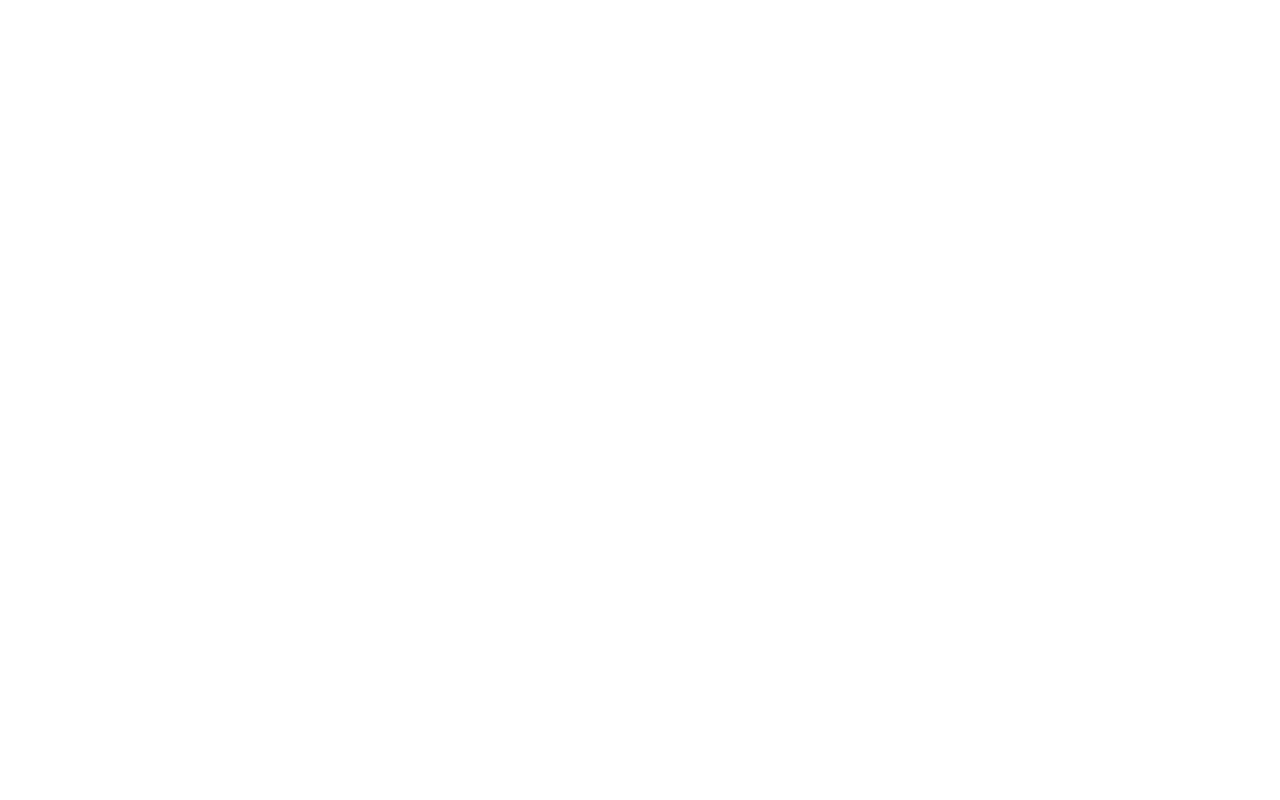
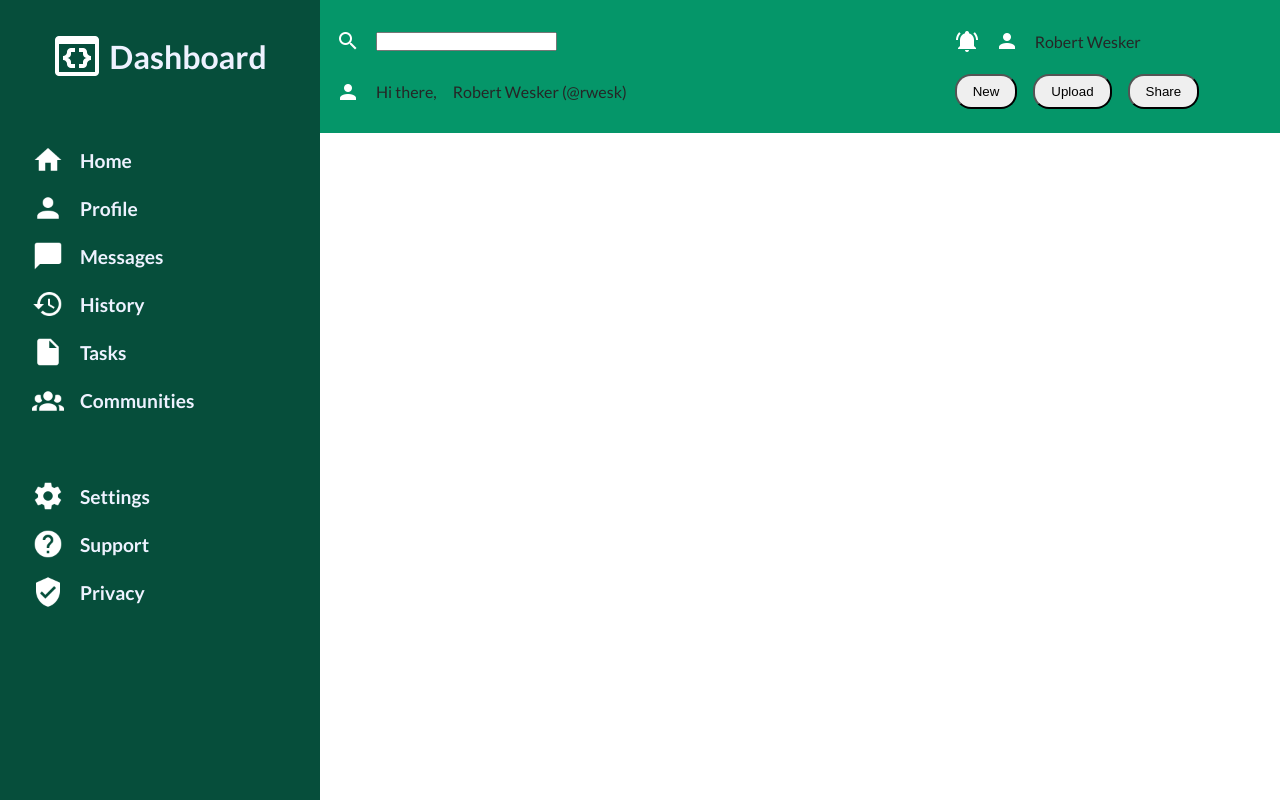
Before and after one commit to dascruz/admin-dashboard, a plain HTML site: page index.html in a window 1280 px wide. Drawn offline with Linux system fonts and the light colour scheme.

Commit message:
Layout sidebar and header

```diff
--- a/index.html
+++ b/index.html
@@ -10,19 +10,75 @@
 <body>
   <div class="container">
     <div class="sidebar">
-      <div class="logo"></div>
+      <div class="logo">
+        <img src="icons/logo.png" alt="logo">
+        <h1>Dashboard</h1>
+      </div>
       <nav class="nav">
-        <ul class="navbar"></ul>
+        <ul class="navbar">
+          <li>
+            <img src="icons/home.png" alt="home">
+            <span>Home</span>
+          </li>
+          <li>
+            <img src="icons/account.png" alt="profile">
+            <span>Profile</span>
+          </li>
+          <li>
+            <img src="icons/message.png" alt="messages">
+            <span>Messages</span>
+          </li>
+          <li>
+            <img src="icons/history.png" alt="history">
+            <span>History</span>
+          </li>
+          <li>
+            <img src="icons/file.png" alt="tasks">
+            <span>Tasks</span>
+          </li>
+          <li>
+            <img src="icons/account-group.png" alt="communities">
+            <span>Communities</span>
+          </li>
+        </ul>
       </nav>
       <div class="config">
-        <ul class="conf-buttons"></ul>
+        <ul class="conf-buttons">
+          <li>
+            <img src="icons/cog.png" alt="settings">
+            <span>Settings</span>
+          </li>
+          <li>
+            <img src="icons/help-circle.png" alt="support">
+            <span>Support</span>
+          </li>
+          <li>
+            <img src="icons/shield-check.png" alt="privacy">
+            <span>Privacy</span>
+          </li>
+        </ul>
       </div>
     </div>
     <header class="header">
-      <div class="search-bar"></div>
-      <div class="user-profile"></div>
-      <div class="user-info"></div>
-      <div class="file-buttons"></div>
+      <div class="search-bar">
+        <img src="icons/magnify.png" alt="search">
+        <input type="search" name="search" id="search">
+      </div>
+      <div class="user-profile">
+        <img src="icons/bell-ring.png" alt="notifications">
+        <img src="icons/account.png" alt="profile">
+        <span>Robert Wesker</span>
+      </div>
+      <div class="user-info">
+        <img src="icons/account.png" alt="profile">
+        <span>Hi there,</span>
+        <span>Robert Wesker (@rwesk)</span>
+      </div>
+      <div class="file-buttons">
+        <button>New</button>
+        <button>Upload</button>
+        <button>Share</button>
+      </div>
     </header>
     <main class="main">
       <div class="projects"></div>
--- a/style.css
+++ b/style.css
@@ -8,6 +8,7 @@
   --o-padding: 32px;
   --light: #eef2ff;
   --dark: #262626;
+  --bg-dark: #064e3b;
 }
 
 * {
@@ -30,8 +31,61 @@ body {
 
 .sidebar {
   grid-area: 1 / 1 / 3 / 2;
+  background-color: var(--bg-dark);
+  color: var(--light);
+  display: grid;
+  grid-template-rows: auto auto 1fr;
+}
+
+.logo {
+  display: flex;
+  justify-content: center;
+  align-items: center;
+  padding: var(--o-padding);
+  gap: 8px;
+}
+
+ul {
+  list-style-type: none;
+  padding: var(--o-padding);
+  display: grid;
+  gap: 16px;
+
+}
+
+.navbar li, .conf-buttons li {
+  display: flex;
+  align-items: center;
+  gap: 16px;
+  font-weight: bold;
+  font-size: larger;
+}
+
+.navbar img, .conf-buttons img {
+  max-width: 32px;
+  max-height: 32px;
+}
+
+.header img {
+  max-width: 24px;
+  max-height: 24px;
 }
 
 .header {
   grid-area: 1 / 2 / 2 / 3;
+  display: grid;
+  grid-template: 1fr 1fr / 2fr 1fr;
+  background-color: #059669;
+  padding: var(--i-padding);
 }
+
+.header > * {
+  display: flex;
+  align-items: center;
+  gap: 16px;
+}
+
+.file-buttons button {
+  padding: 8px 16px;
+  border-radius: 16px;
+}
```
Also changed, not shown: icons/account-group.png (added), icons/account.png (added), icons/bell-ring.png (added), icons/cog.png (added), icons/file.png (added), icons/help-circle.png (added), icons/history.png (added), icons/home.png (added), icons/logo.png (added), icons/magnify.png (added), icons/message.png (added), icons/share-variant.png (added), icons/shield-check.png (added), icons/star-outline.png (added).
